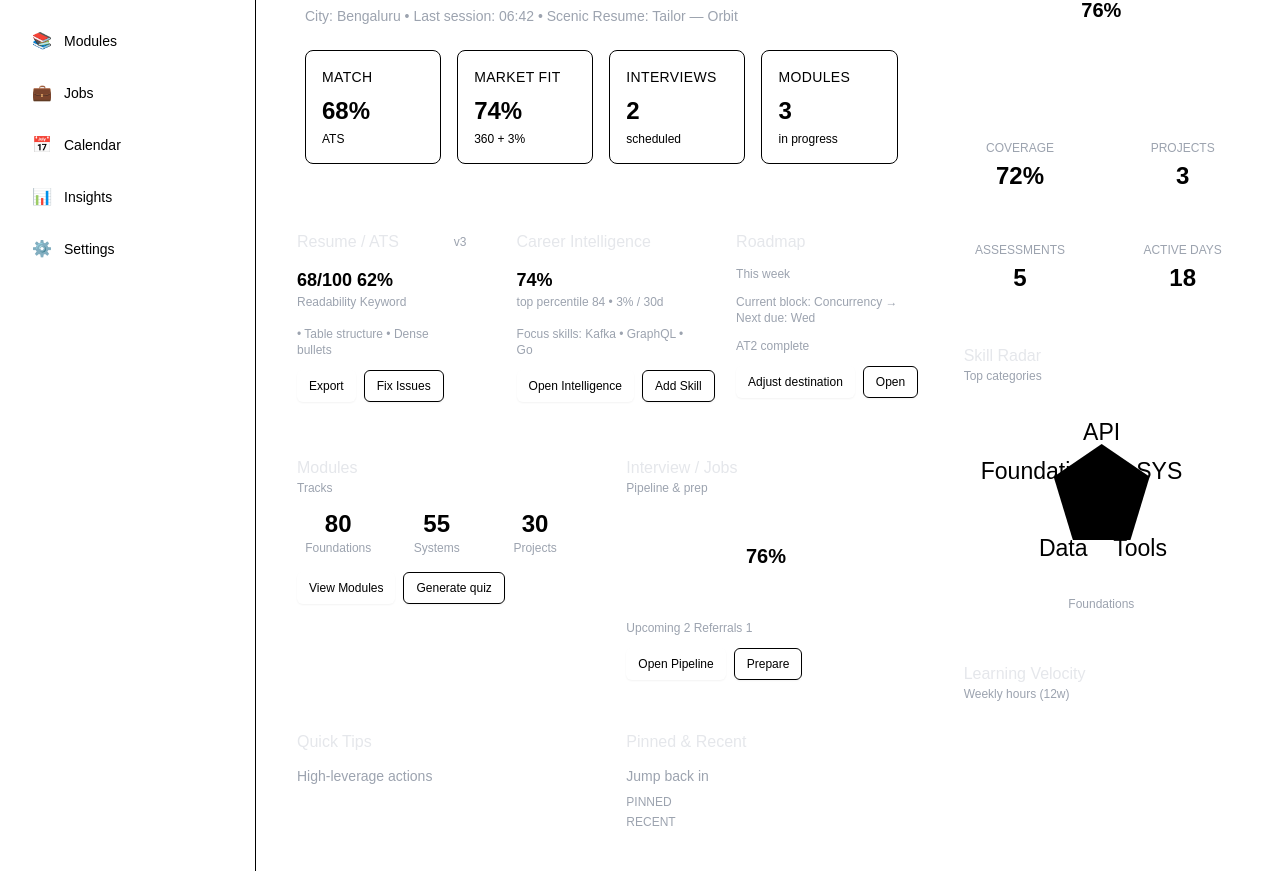
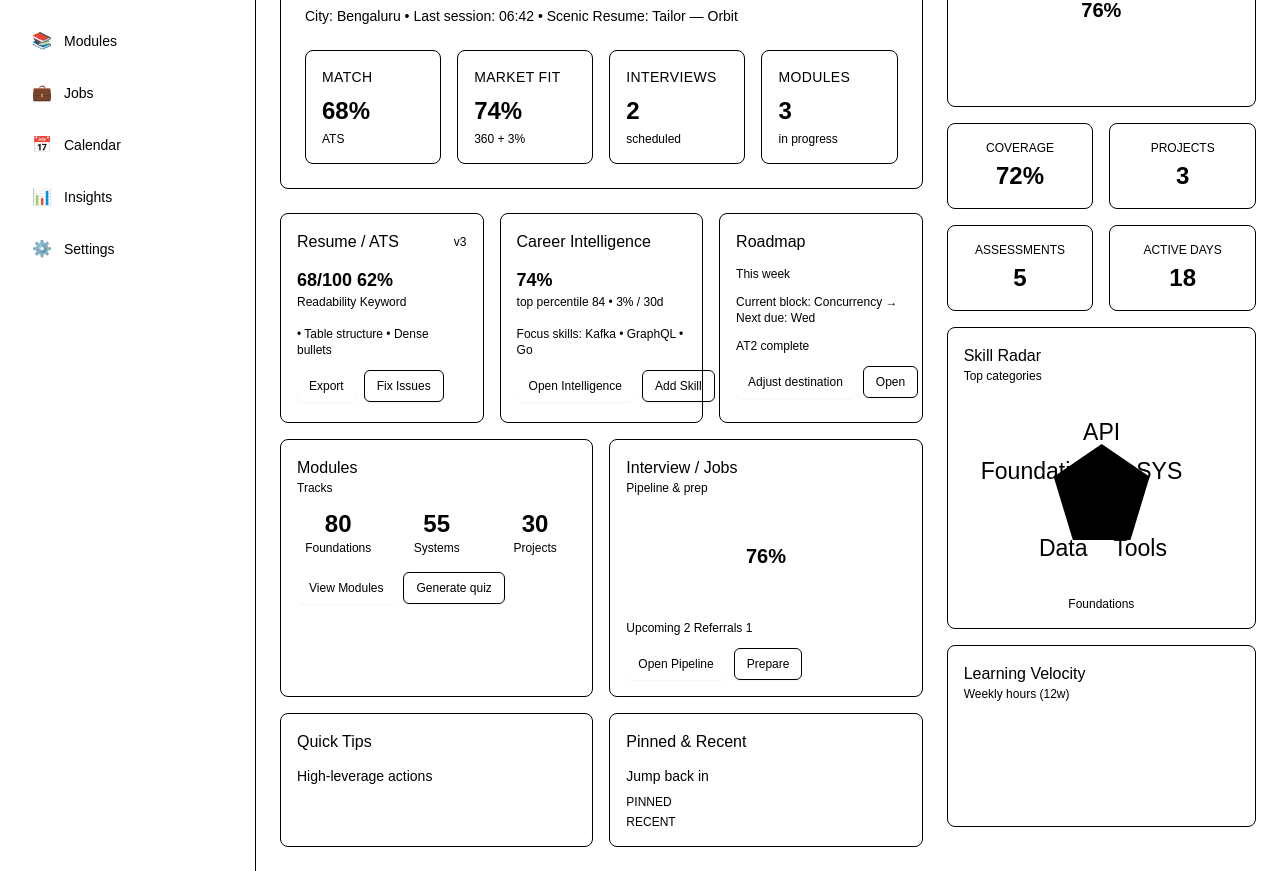
Before and after one commit to Nikitakoladara/HeadwayOsNextJs, a Next.js app: page /dashboard in a window 1280 px wide. Shown: the part 220-1091 px from the top of the page. Built offline with nearby package versions, Linux system fonts and the light colour scheme.

Commit message:
auto-commit for 79d4d720-2d43-43a9-aa1c-d131323b60f9

```diff
--- a/app/dashboard/page.js
+++ b/app/dashboard/page.js
@@ -249,12 +249,12 @@ export default function Dashboard() {
           <div className={`grid gap-6 ${rightSidebarVisible ? 'grid-cols-12' : 'grid-cols-1'}`}>
             {/* Welcome Section */}
             <div className={rightSidebarVisible ? 'col-span-8' : 'col-span-1'}>
-              <div className="rounded-lg border border-white/10 bg-white/5 p-6 backdrop-blur-sm mb-6">
+              <div className="rounded-lg border border-border/10 bg-card/5 p-6 backdrop-blur-sm mb-6">
                 <div className="mb-4">
-                  <span className="text-sm text-gray-400 uppercase tracking-wide">WELCOME BACK</span>
+                  <span className="text-sm text-muted-foreground uppercase tracking-wide">WELCOME BACK</span>
                 </div>
                 <h2 className="text-2xl font-bold mb-2">Aarav, ready to move your Backend SWE plan forward?</h2>
-                <p className="text-gray-400 text-sm mb-6">City: Bengaluru • Last session: 06:42 • Scenic Resume: Tailor — Orbit</p>
+                <p className="text-muted-foreground text-sm mb-6">City: Bengaluru • Last session: 06:42 • Scenic Resume: Tailor — Orbit</p>
 
                 {/* Main Metrics */}
                 <div className="grid grid-cols-4 gap-4">
@@ -284,16 +284,16 @@ export default function Dashboard() {
               {/* Bottom Row Cards */}
               <div className="grid grid-cols-3 gap-4">
                 {/* Resume/ATS Card */}
-                <div className="rounded-lg border border-white/10 bg-white/5 p-4 backdrop-blur-sm">
+                <div className="rounded-lg border border-border/10 bg-card/5 p-4 backdrop-blur-sm">
                   <div className="flex items-center justify-between mb-3">
-                    <h3 className="font-medium text-gray-200">Resume / ATS</h3>
-                    <span className="text-xs text-gray-400">v3</span>
+                    <h3 className="font-medium text-card-foreground">Resume / ATS</h3>
+                    <span className="text-xs text-muted-foreground">v3</span>
                   </div>
                   <div className="mb-4">
                     <div className="text-lg font-bold">68/100 62%</div>
-                    <div className="text-xs text-gray-400">Readability Keyword</div>
+                    <div className="text-xs text-muted-foreground">Readability Keyword</div>
                   </div>
-                  <div className="text-xs text-gray-400 mb-3">
+                  <div className="text-xs text-muted-foreground mb-3">
                     • Table structure • Dense bullets
                   </div>
                   <div className="flex gap-2">
@@ -303,15 +303,15 @@ export default function Dashboard() {
                 </div>
 
                 {/* Career Intelligence Card */}
-                <div className="rounded-lg border border-white/10 bg-white/5 p-4 backdrop-blur-sm">
+                <div className="rounded-lg border border-border/10 bg-card/5 p-4 backdrop-blur-sm">
                   <div className="flex items-center justify-between mb-3">
-                    <h3 className="font-medium text-gray-200">Career Intelligence</h3>
+                    <h3 className="font-medium text-card-foreground">Career Intelligence</h3>
                   </div>
                   <div className="mb-4">
                     <div className="text-lg font-bold">74%</div>
-                    <div className="text-xs text-gray-400">top percentile 84 • 3% / 30d</div>
+                    <div className="text-xs text-muted-foreground">top percentile 84 • 3% / 30d</div>
                   </div>
-                  <div className="text-xs text-gray-400 mb-3">
+                  <div className="text-xs text-muted-foreground mb-3">
                     Focus skills: Kafka • GraphQL • Go
                   </div>
                   <div className="flex gap-2">
@@ -321,15 +321,15 @@ export default function Dashboard() {
                 </div>
 
                 {/* Roadmap Card */}
-                <div className="rounded-lg border border-white/10 bg-white/5 p-4 backdrop-blur-sm">
+                <div className="rounded-lg border border-border/10 bg-card/5 p-4 backdrop-blur-sm">
                   <div className="flex items-center justify-between mb-3">
-                    <h3 className="font-medium text-gray-200">Roadmap</h3>
+                    <h3 className="font-medium text-card-foreground">Roadmap</h3>
                   </div>
-                  <div className="text-xs text-gray-400 mb-3">This week</div>
-                  <div className="text-xs text-gray-400 mb-3">
+                  <div className="text-xs text-muted-foreground mb-3">This week</div>
+                  <div className="text-xs text-muted-foreground mb-3">
                     Current block: Concurrency → Next due: Wed
                   </div>
-                  <div className="text-xs text-gray-400 mb-3">
+                  <div className="text-xs text-muted-foreground mb-3">
                     AT2 complete
                   </div>
                   <div className="flex gap-2 mb-2">
@@ -342,23 +342,23 @@ export default function Dashboard() {
               {/* Second Bottom Row */}
               <div className="grid grid-cols-2 gap-4 mt-4">
                 {/* Modules Card */}
-                <div className="rounded-lg border border-white/10 bg-white/5 p-4 backdrop-blur-sm">
+                <div className="rounded-lg border border-border/10 bg-card/5 p-4 backdrop-blur-sm">
                   <div className="mb-3">
-                    <h3 className="font-medium text-gray-200">Modules</h3>
-                    <div className="text-xs text-gray-400">Tracks</div>
+                    <h3 className="font-medium text-card-foreground">Modules</h3>
+                    <div className="text-xs text-muted-foreground">Tracks</div>
                   </div>
                   <div className="grid grid-cols-3 gap-4 text-center mb-4">
                     <div>
                       <div className="text-2xl font-bold">80</div>
-                      <div className="text-xs text-gray-400">Foundations</div>
+                      <div className="text-xs text-muted-foreground">Foundations</div>
                     </div>
                     <div>
                       <div className="text-2xl font-bold">55</div>
-                      <div className="text-xs text-gray-400">Systems</div>
+                      <div className="text-xs text-muted-foreground">Systems</div>
                     </div>
                     <div>
                       <div className="text-2xl font-bold">30</div>
-                      <div className="text-xs text-gray-400">Projects</div>
+                      <div className="text-xs text-muted-foreground">Projects</div>
                     </div>
                   </div>
                   <div className="flex gap-2">
@@ -368,15 +368,15 @@ export default function Dashboard() {
                 </div>
 
                 {/* Interview/Jobs Card */}
-                <div className="rounded-lg border border-white/10 bg-white/5 p-4 backdrop-blur-sm">
+                <div className="rounded-lg border border-border/10 bg-card/5 p-4 backdrop-blur-sm">
                   <div className="mb-3">
-                    <h3 className="font-medium text-gray-200">Interview / Jobs</h3>
-                    <div className="text-xs text-gray-400">Pipeline & prep</div>
+                    <h3 className="font-medium text-card-foreground">Interview / Jobs</h3>
+                    <div className="text-xs text-muted-foreground">Pipeline & prep</div>
                   </div>
                   <div className="flex items-center justify-center mb-4">
                     <CircularProgress percentage={76} size="small" />
                   </div>
-                  <div className="text-xs text-gray-400 mb-3">
+                  <div className="text-xs text-muted-foreground mb-3">
                     Upcoming 2  Referrals 1
                   </div>
                   <div className="flex gap-2">
@@ -388,16 +388,16 @@ export default function Dashboard() {
 
               {/* Bottom Section */}
               <div className="grid grid-cols-2 gap-4 mt-4">
-                <div className="rounded-lg border border-white/10 bg-white/5 p-4 backdrop-blur-sm">
-                  <h3 className="font-medium text-gray-200 mb-3">Quick Tips</h3>
-                  <div className="text-sm text-gray-400">High-leverage actions</div>
+                <div className="rounded-lg border border-border/10 bg-card/5 p-4 backdrop-blur-sm">
+                  <h3 className="font-medium text-card-foreground mb-3">Quick Tips</h3>
+                  <div className="text-sm text-muted-foreground">High-leverage actions</div>
                 </div>
-                <div className="rounded-lg border border-white/10 bg-white/5 p-4 backdrop-blur-sm">
-                  <h3 className="font-medium text-gray-200 mb-3">Pinned & Recent</h3>
-                  <div className="text-sm text-gray-400">Jump back in</div>
+                <div className="rounded-lg border border-border/10 bg-card/5 p-4 backdrop-blur-sm">
+                  <h3 className="font-medium text-card-foreground mb-3">Pinned & Recent</h3>
+                  <div className="text-sm text-muted-foreground">Jump back in</div>
                   <div className="mt-2">
-                    <div className="text-xs text-gray-400 mb-1">PINNED</div>
-                    <div className="text-xs text-gray-400">RECENT</div>
+                    <div className="text-xs text-muted-foreground mb-1">PINNED</div>
+                    <div className="text-xs text-muted-foreground">RECENT</div>
                   </div>
                 </div>
               </div>
@@ -408,62 +408,62 @@ export default function Dashboard() {
               <aside className="col-span-4 transition-all duration-300">
                 <div className="space-y-4">
                   {/* Readiness Card */}
-                  <div className="rounded-lg border border-white/10 bg-white/5 p-4 backdrop-blur-sm">
+                  <div className="rounded-lg border border-border/10 bg-card/5 p-4 backdrop-blur-sm">
                     <div className="flex items-center justify-between mb-3">
-                      <h3 className="font-medium text-gray-200">Readiness</h3>
-                      <span className="text-xs text-gray-400">76%</span>
+                      <h3 className="font-medium text-card-foreground">Readiness</h3>
+                      <span className="text-xs text-muted-foreground">76%</span>
                     </div>
                     <div className="mb-4">
-                      <div className="text-xs text-gray-400 mb-2">Composite Signal</div>
+                      <div className="text-xs text-muted-foreground mb-2">Composite Signal</div>
                       <CircularProgress percentage={76} />
                     </div>
                   </div>
 
                   {/* Coverage & Projects */}
                   <div className="grid grid-cols-2 gap-4">
-                    <div className="rounded-lg border border-white/10 bg-white/5 p-4 backdrop-blur-sm text-center">
-                      <div className="text-xs text-gray-400 mb-1">COVERAGE</div>
+                    <div className="rounded-lg border border-border/10 bg-card/5 p-4 backdrop-blur-sm text-center">
+                      <div className="text-xs text-muted-foreground mb-1">COVERAGE</div>
                       <div className="text-2xl font-bold">72%</div>
                     </div>
-                    <div className="rounded-lg border border-white/10 bg-white/5 p-4 backdrop-blur-sm text-center">
-                      <div className="text-xs text-gray-400 mb-1">PROJECTS</div>
+                    <div className="rounded-lg border border-border/10 bg-card/5 p-4 backdrop-blur-sm text-center">
+                      <div className="text-xs text-muted-foreground mb-1">PROJECTS</div>
                       <div className="text-2xl font-bold">3</div>
                     </div>
                   </div>
 
                   {/* Assessments & Active Days */}
                   <div className="grid grid-cols-2 gap-4">
-                    <div className="rounded-lg border border-white/10 bg-white/5 p-4 backdrop-blur-sm text-center">
-                      <div className="text-xs text-gray-400 mb-1">ASSESSMENTS</div>
+                    <div className="rounded-lg border border-border/10 bg-card/5 p-4 backdrop-blur-sm text-center">
+                      <div className="text-xs text-muted-foreground mb-1">ASSESSMENTS</div>
                       <div className="text-2xl font-bold">5</div>
                     </div>
-                    <div className="rounded-lg border border-white/10 bg-white/5 p-4 backdrop-blur-sm text-center">
-                      <div className="text-xs text-gray-400 mb-1">ACTIVE DAYS</div>
+                    <div className="rounded-lg border border-border/10 bg-card/5 p-4 backdrop-blur-sm text-center">
+                      <div className="text-xs text-muted-foreground mb-1">ACTIVE DAYS</div>
                       <div className="text-2xl font-bold">18</div>
                     </div>
                   </div>
 
                   {/* Skill Radar */}
-                  <div className="rounded-lg border border-white/10 bg-white/5 p-4 backdrop-blur-sm">
+                  <div className="rounded-lg border border-border/10 bg-card/5 p-4 backdrop-blur-sm">
                     <div className="mb-3">
-                      <h3 className="font-medium text-gray-200">Skill Radar</h3>
-                      <div className="text-xs text-gray-400">Top categories</div>
+                      <h3 className="font-medium text-card-foreground">Skill Radar</h3>
+                      <div className="text-xs text-muted-foreground">Top categories</div>
                     </div>
                     <SkillRadarChart />
-                    <div className="text-xs text-gray-400 text-center mt-2">Foundations</div>
+                    <div className="text-xs text-muted-foreground text-center mt-2">Foundations</div>
                   </div>
 
                   {/* Learning Velocity */}
-                  <div className="rounded-lg border border-white/10 bg-white/5 p-4 backdrop-blur-sm">
+                  <div className="rounded-lg border border-border/10 bg-card/5 p-4 backdrop-blur-sm">
                     <div className="mb-3">
-                      <h3 className="font-medium text-gray-200">Learning Velocity</h3>
-                      <div className="text-xs text-gray-400">Weekly hours (12w)</div>
+                      <h3 className="font-medium text-card-foreground">Learning Velocity</h3>
+                      <div className="text-xs text-muted-foreground">Weekly hours (12w)</div>
                     </div>
                     <div className="h-24 flex items-end justify-center">
                       <svg viewBox="0 0 100 50" className="w-full h-full">
                         <polyline
                           fill="none"
-                          stroke="rgba(255,255,255,0.6)"
+                          stroke="rgb(var(--primary) / 0.6)"
                           strokeWidth="2"
                           points="10,40 20,35 30,30 40,25 50,20 60,15 70,20 80,15 90,10"
                         />
```
